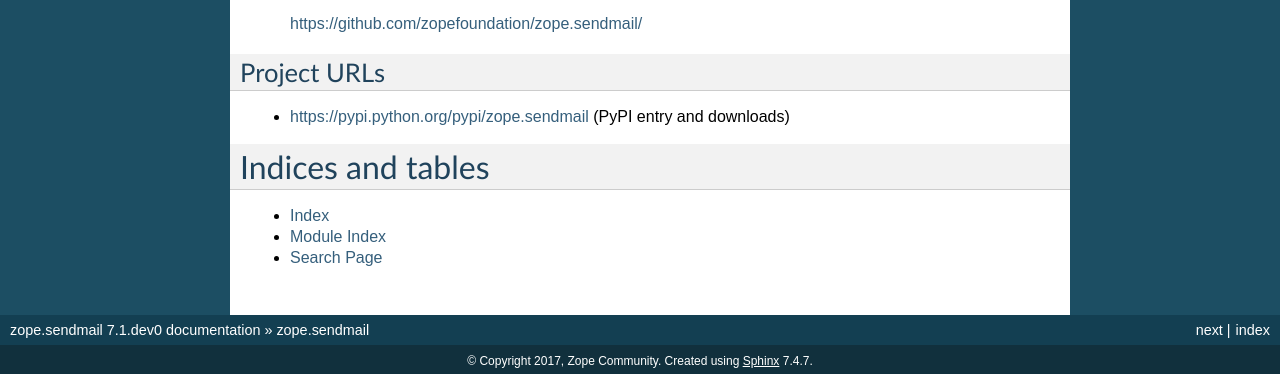
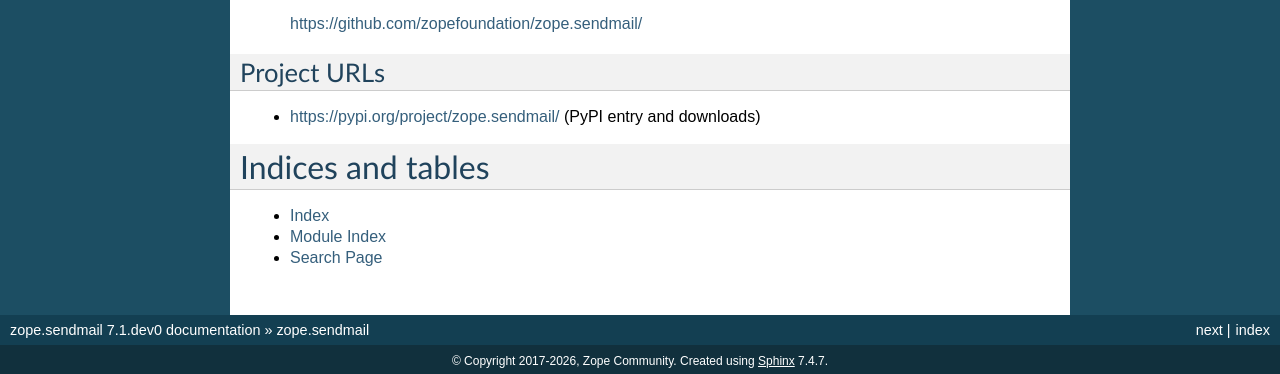
Before and after one commit to zopefoundation/zope.sendmail, a Sphinx documentation site: the page built from docs/index.rst, in a window 1280 px wide. Shown: the part 1542-1916 px from the top of the page. Built offline with Sphinx 7.4.7, drawn with Linux system fonts in a browser that asks for light colours; some of the changed lines change nothing that is shown.

Commit message:
Update documentation configuration and project URLs

```diff
--- a/docs/conf.py
+++ b/docs/conf.py
@@ -20,12 +20,13 @@
 # sys.path.insert(0, os.path.abspath('.'))
 import os
 import sys
-
-import pkg_resources
+from datetime import datetime
+from importlib.metadata import version as get_version
 
 
 sys.path.append(os.path.abspath('../src'))
-rqmt = pkg_resources.require('zope.sendmail')[0]
+
+pkg_version = get_version('zope.sendmail')
 
 # -- General configuration ------------------------------------------------
 
@@ -63,7 +64,7 @@
 
 # General information about the project.
 project = 'zope.sendmail'
-copyright = '2017, Zope Community'
+copyright = f'2017-{datetime.now().year}, Zope Community'
 author = 'Zope Community'
 
 # The version info for the project you're documenting, acts as replacement for
@@ -71,16 +72,16 @@
 # built documents.
 #
 # The short X.Y version.
-version = '%s.%s' % tuple(map(int, rqmt.version.split('.')[:2]))
+version = '%s.%s' % tuple(map(int, pkg_version.split('.')[:2]))
 # The full version, including alpha/beta/rc tags.
-release = rqmt.version
+release = pkg_version
 
 # The language for content autogenerated by Sphinx. Refer to documentation
 # for a list of supported languages.
 #
 # This is also used if you do content translation via gettext catalogs.
 # Usually you set "language" from the command line for these cases.
-language = None
+language = "en"
 
 # There are two options for replacing |today|: either, you set today to some
 # non-false value, then it is used:
--- a/docs/index.rst
+++ b/docs/index.rst
@@ -27,7 +27,7 @@
 Project URLs
 ============
 
-* https://pypi.python.org/pypi/zope.sendmail       (PyPI entry and downloads)
+* https://pypi.org/project/zope.sendmail/       (PyPI entry and downloads)
 
 
 ====================
```
